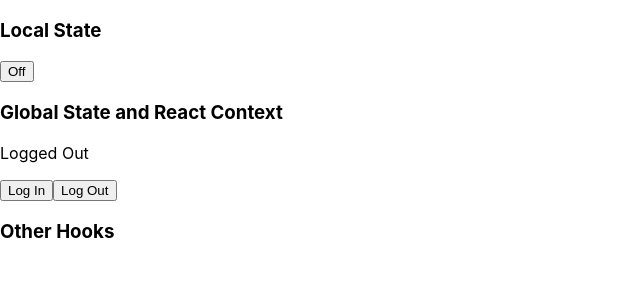
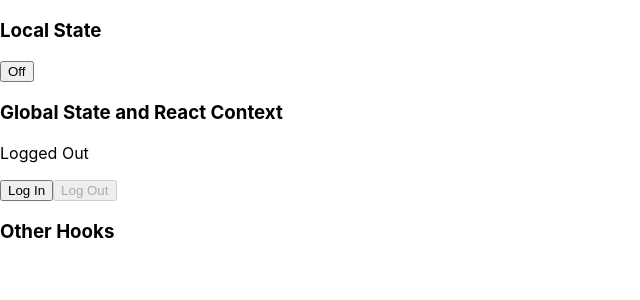
Before and after one commit to mrwizard82d1/usage-with-react, a React (Create React App) app: page / in a window 1280 px wide. Shown: the top 300 px of the page, without its empty margins (0-640 px from the left). Built offline with nearby package versions, Linux system fonts and the light colour scheme.

Commit message:
Enable / disable approprite buttons for state

```diff
--- a/src/components/SomeComponent.tsx
+++ b/src/components/SomeComponent.tsx
@@ -21,10 +21,14 @@ export const SomeComponent = (_props: {}) => {
     return (
         <>
             <p>{isLoggedIn ? 'Logged In' : 'Logged Out'}</p>
-            <button onClick={makeSender(globalServices.acnService, 'LOG_IN' )}>
+            <button
+                disabled={isLoggedIn}
+                onClick={makeSender(globalServices.acnService, 'LOG_IN' )}>
                 Log In
             </button>
-            <button onClick={makeSender(globalServices.acnService, 'LOG_OUT' )}>
+            <button
+                disabled={!isLoggedIn}
+                onClick={makeSender(globalServices.acnService, 'LOG_OUT' )}>
                 Log Out
             </button>
         </>
```
